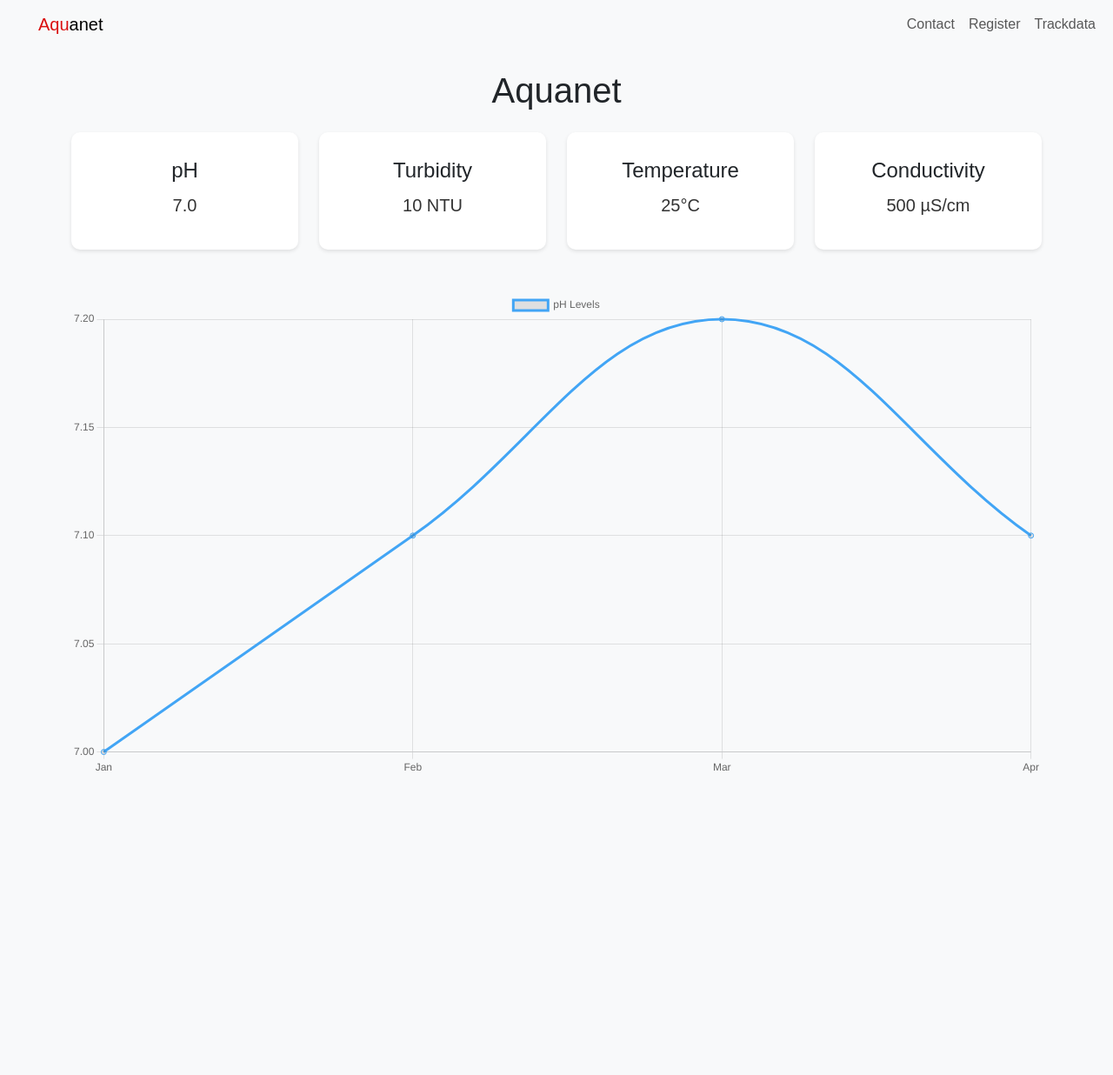
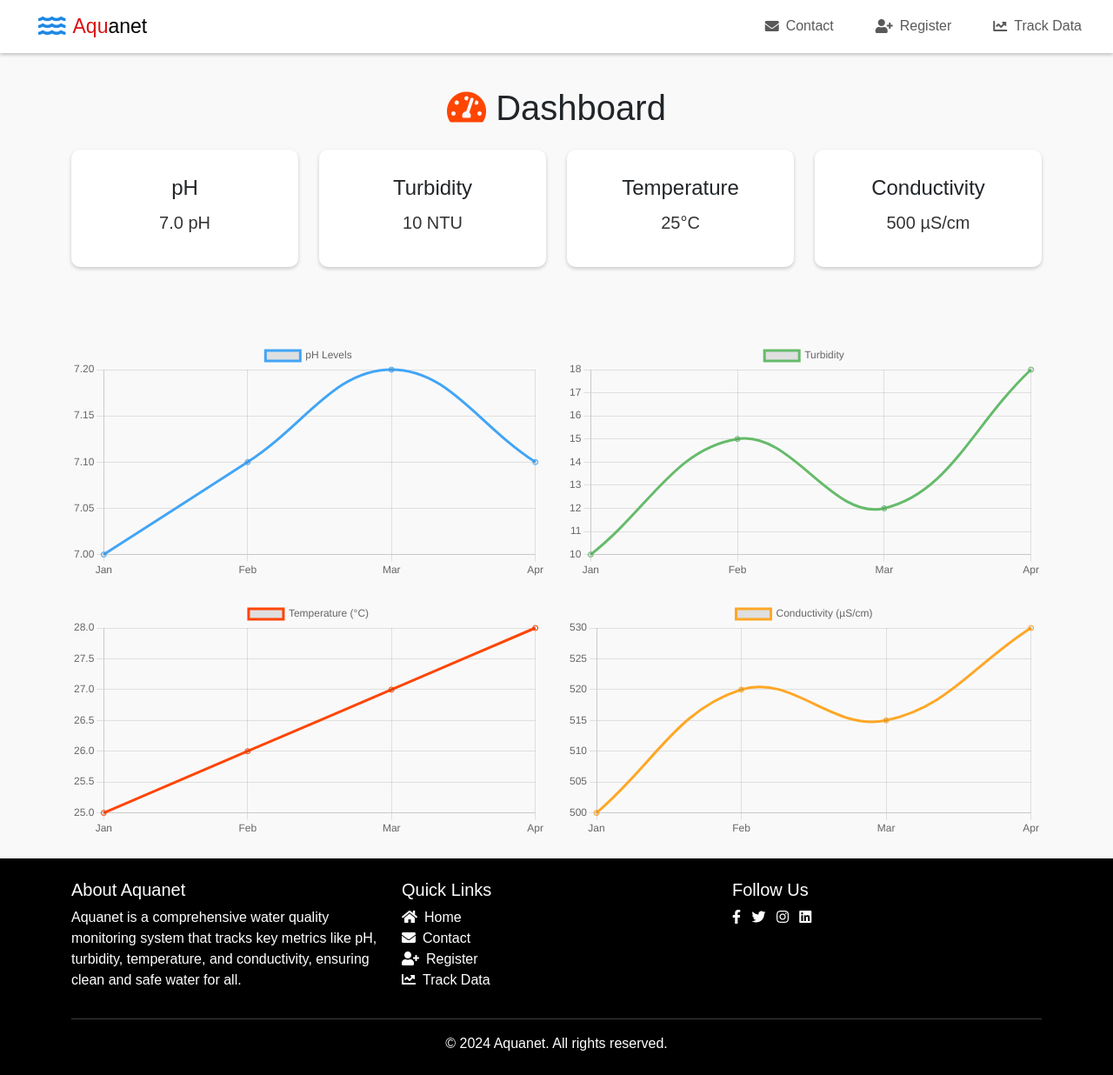
Before and after one commit to Arish5Kannan/Aquanet, a plain HTML site: page index.html in a window 1280 px wide. Shown: the whole page at 87% size. Before the commit the page ends 941 px from the top, so only its background shows below. Drawn offline with nearby package versions, Linux system fonts and the light colour scheme; no server answers.

Commit message:
3rd commit

```diff
--- a/index.html
+++ b/index.html
@@ -3,64 +3,123 @@
 <head>
     <meta charset="UTF-8">
     <meta name="viewport" content="width=device-width, initial-scale=1.0">
-    <title>Water Quality Dashboard</title>
-    <link rel="stylesheet" href="https://cdn.jsdelivr.net/npm/bootstrap@5.3.0/dist/css/bootstrap.min.css">
+    <title>Aquanet</title>
+    <!-- Bootstrap CSS -->
+    <link href="https://cdn.jsdelivr.net/npm/bootstrap@5.3.0/dist/css/bootstrap.min.css" rel="stylesheet">
+    <!-- Font Awesome -->
+    <link href="https://cdnjs.cloudflare.com/ajax/libs/font-awesome/5.15.4/css/all.min.css" rel="stylesheet">
 <link rel="stylesheet" href="style.css">
 </head>
-<body>
-    <nav class="navbar navbar-expand-lg bg-body-tertiary">
+<body style="background-color: #f8f9fad7;">
+    <!-- Navbar -->
+    <nav class="navbar navbar-expand-lg navbar-light fixed-top" style="background-color: white; box-shadow: 0 2px 4px rgba(0, 0, 0, 0.233);">
         <div class="container-fluid">
-          <a class="navbar-brand" href="/" style="margin-left: 2rem;"><span style="color: rgb(218, 16, 16);">Aqu</span>anet</a>
+            <!-- Navbar Brand -->
+            <a class="navbar-brand d-flex align-items-center" href="/" style="margin-left: 2rem; font-size: 23px;">
+                <i class="fas fa-water" style="color: #1e88e5; font-size: 28px; margin-right: 8px;"></i>
+                <span><span style="color: rgb(218, 16, 16);">Aqu</span>anet</span>
+            </a>
+            <!-- Toggle Button -->
             <button class="navbar-toggler" type="button" data-bs-toggle="collapse" data-bs-target="#navbarNavAltMarkup" aria-controls="navbarNavAltMarkup" aria-expanded="false" aria-label="Toggle navigation">
                 <span class="navbar-toggler-icon"></span>
             </button>
+            <!-- Navbar Links -->
             <div class="collapse navbar-collapse" id="navbarNavAltMarkup">
-            <div class="navbar-nav ms-auto">
-              <a class="nav-link" aria-current="page" href="#">Contact</a>
-              <a class="nav-link" href="#">Register</a>
-              <a class="nav-link" href="#">Trackdata</a>
-
+                <div class="navbar-nav ms-auto text-center">
+                    <a class="nav-link mx-3 d-flex align-items-center" href="#"><i class="fas fa-envelope me-2"></i>Contact</a>
+                    <a class="nav-link mx-3 d-flex align-items-center" href="#"><i class="fas fa-user-plus me-2"></i>Register</a>
+                    <a class="nav-link mx-3 d-flex align-items-center" href="#"><i class="fas fa-chart-line me-2"></i>Track Data</a>
                 </div>
             </div>
         </div>
     </nav>
-   <div class="container my-4">
-    <h1 class="text-center mb-4">Aquanet</h1>
+    <div class="container" style="margin-top: 100px;">
+        <h1 class="text-center mb-4"><i class="fas fa-tachometer-alt" id="dashboardIcon" style="color:orangered;"></i> Dashboard</h1>
         <div class="row">
-      <div class="col-md-3">
+          <div class="col-md-3 mb-3">
             <div class="dashboard-card">
               <h3>pH</h3>
-          <p id="phValue">7.0</p>
+              <p id="phValue">7.0 pH</p>
             </div>
           </div>
-      <div class="col-md-3">
+          <div class="col-md-3 mb-3">
             <div class="dashboard-card">
               <h3>Turbidity</h3>
               <p id="turbidityValue">10 NTU</p>
             </div>
           </div>
-      <div class="col-md-3">
+          <div class="col-md-3 mb-3">
             <div class="dashboard-card">
               <h3>Temperature</h3>
               <p id="temperatureValue">25°C</p>
             </div>
           </div>
-      <div class="col-md-3">
+          <div class="col-md-3 mb-3">
             <div class="dashboard-card">
               <h3>Conductivity</h3>
               <p id="conductivityValue">500 µS/cm</p>
             </div>
           </div>
         </div>
-    <div class="my-5">
-      <canvas id="trendChart"></canvas>
+    </div>
+
+    <div class="container" style="margin-top: 70px;">
+        <div class="row">
+            <div class="col-md-6 mb-4">
+                <canvas id="phChart" width="400" height="200"></canvas>
+            </div>
+            <div class="col-md-6 mb-4">
+                <canvas id="turbidityChart" width="400" height="200"></canvas>
+            </div>
+            <div class="col-md-6 mb-4">
+                <canvas id="temperatureChart" width="400" height="200"></canvas>
+            </div>
+            <div class="col-md-6 mb-4">
+                <canvas id="conductivityChart" width="400" height="200"></canvas>
+            </div>
         </div>
     </div>
 
+    <footer  class="py-4">
+        <div class="container">
+            <div class="row">
+                <!-- About Section -->
+                <div class="col-md-4">
+                    <h5>About Aquanet</h5>
+                    <p >
+                        Aquanet is a comprehensive water quality monitoring system that tracks key metrics like pH, turbidity, temperature, and conductivity, ensuring clean and safe water for all.
+                    </p>
+                </div>
+                <!-- Quick Links -->
+                <div class="col-md-4">
+                    <h5>Quick Links</h5>
+                    <ul class="list-unstyled">
+                        <li><a href="/" class=" "><i class="fas fa-home me-2"></i>Home</a></li>
+                        <li><a href="/contact" class=" "><i class="fas fa-envelope me-2"></i>Contact</a></li>
+                        <li><a href="/register" class=""><i class="fas fa-user-plus me-2"></i>Register</a></li>
+                        <li><a href="/trackdata" class=" "><i class="fas fa-chart-line me-2"></i>Track Data</a></li>
+                    </ul>
+                </div>
+                <!-- Social Media -->
+                <div class="col-md-4 ">
+                    <h5>Follow Us</h5>
+                    <a href="#" class=" me-2"><i class="fab fa-facebook-f"></i></a>
+                    <a href="#" class=" me-2"><i class="fab fa-twitter"></i></a>
+                    <a href="#" class=" me-2"><i class="fab fa-instagram"></i></a>
+                    <a href="#" class=" me-2"><i class="fab fa-linkedin"></i></a>
+                </div>
+            </div>
+            <hr class="bg-light">
+            <div class="text-center">
+                <p class="mb-0">&copy; 2024 Aquanet. All rights reserved.</p>
+            </div>
+        </div>
+
+    </footer>
 
     <script src="https://cdn.jsdelivr.net/npm/chart.js"></script>
     <script>
-    // Example of real-time data fetching
+        // Your JavaScript code as included earlier
         async function fetchData() {
             const response = await fetch("https://api.example.com/getSensorData");
             const data = await response.json();
@@ -72,18 +131,17 @@
 
           // Call fetchData at intervals
           setInterval(fetchData, 5000);
-
-    // Example chart
-    const ctx = document.getElementById('trendChart').getContext('2d');
-    const trendChart = new Chart(ctx, {
+            // Function to create a chart
+            function createChart(ctx, label, data, color) {
+                return new Chart(ctx, {
                     type: 'line',
                     data: {
                         labels: ['Jan', 'Feb', 'Mar', 'Apr'], // Placeholder labels
                         datasets: [
                             {
-            label: 'pH Levels',
-            data: [7, 7.1, 7.2, 7.1], // Placeholder data
-            borderColor: '#42a5f5',
+                                label: label,
+                                data: data, // Placeholder data
+                                borderColor: color,
                                 tension: 0.4,
                                 fill: false,
                             },
@@ -98,6 +156,37 @@
                         },
                     },
                 });
+            }
+             // Wait until the page loads
+    window.onload = function () {
+        const dashboardIcon = document.getElementById('dashboardIcon');
+
+        // Add the rotation class
+        dashboardIcon.classList.add('rotate');
+
+        // Remove the rotation class after 3 seconds
+        setTimeout(() => {
+            dashboardIcon.classList.remove('rotate');
+        }, 3000); // Adjust time as needed
+    };
+
+            // Create individual charts
+            const phChartCtx = document.getElementById('phChart').getContext('2d');
+            createChart(phChartCtx, 'pH Levels', [7, 7.1, 7.2, 7.1], '#42a5f5'); // Example data for pH
+
+            const turbidityChartCtx = document.getElementById('turbidityChart').getContext('2d');
+            createChart(turbidityChartCtx, 'Turbidity', [10, 15, 12, 18], '#66bb6a'); // Example data for Turbidity
+
+            const temperatureChartCtx = document.getElementById('temperatureChart').getContext('2d');
+            createChart(temperatureChartCtx, 'Temperature (°C)', [25, 26, 27, 28], 'orangered'); // Example data for Temperature
+
+            const conductivityChartCtx = document.getElementById('conductivityChart').getContext('2d');
+            createChart(conductivityChartCtx, 'Conductivity (µS/cm)', [500, 520, 515, 530], '#ffa726'); // Example data for Conductivity
+
     </script>
+
+
+    <!-- Bootstrap JS -->
+    <script src="https://cdn.jsdelivr.net/npm/bootstrap@5.3.0/dist/js/bootstrap.bundle.min.js"></script>
 </body>
 </html>
--- a/style.css
+++ b/style.css
@@ -2,15 +2,20 @@ body{
     margin: 0;
     padding: 0;
     font-family: sans-serif;
-    background-color: #f8f9fa;
+
 }
 
 .dashboard-card {
     background: #fff;
     border-radius: 10px;
     padding: 20px;
-    box-shadow: 0 2px 4px rgba(0, 0, 0, 0.1);
+    box-shadow: 0 2px 4px rgba(0, 0, 0, 0.192);
     text-align: center;
+  }
+  .dashboard-card:hover{
+    scale:1.1;
+    box-shadow: 2px 3px 5px  #bdbcbc;
+    transition: scale ease-in 0.3s,box-shadow ease-in 0.3s;
   }
   .dashboard-card h3 {
     font-size: 24px;
@@ -20,3 +25,33 @@ body{
     font-size: 20px;
     color: #333;
   }
+
+nav{
+    box-shadow: 0 2px 4px rgba(0, 0, 0, 0.1);
+}
+footer{
+  background-color: #000;
+  color: white;
+
+}
+footer a{
+  text-decoration: none;
+  color:white;
+}
+footer a:hover{
+  text-decoration: underline;
+  color: #b1afafbe;
+}
+
+@keyframes rotate {
+  0% {
+      transform: rotate(0deg);
+  }
+  100% {
+      transform: rotate(360deg);
+  }
+}
+
+.rotate {
+  animation: rotate 2s linear infinite; /* Rotate for 2 seconds continuously */
+}
```
Also changed, not shown: inex.html (deleted, +0 -105 lines), tick.png (deleted). Lines whose indentation alone changed are shown as unchanged.
